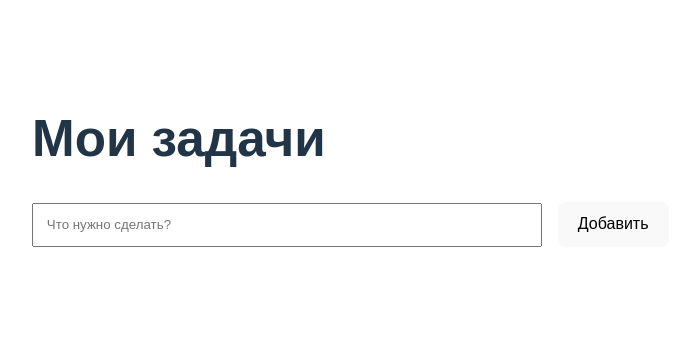
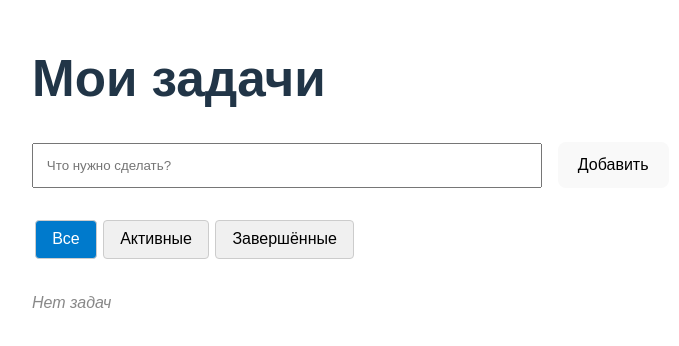
Before and after one commit to AlexBob98/react-redux-todo, a React (Vite) app: page / in a window 1280 px wide. Shown: the part 222-568 px from the top of the page, without its empty margins (8-687 px from the left). Built offline with nearby package versions, Linux system fonts and the light colour scheme.

Commit message:
add filter

```diff
--- a/src/App.tsx
+++ b/src/App.tsx
@@ -1,4 +1,5 @@
 import AddTodo from './components/AddTodo';
+import FilterButtons from './components/FilterButtons';
 import TodoList from './components/TodoList';
 
 function App() {
@@ -6,6 +7,7 @@ function App() {
     <div style={{ padding: '40px', fontFamily: 'Arial, sans-serif' }}>
       <h1>Мои задачи</h1>
       <AddTodo />
+      <FilterButtons />
       <TodoList />
     </div>
   );
--- a/src/app/store.ts
+++ b/src/app/store.ts
@@ -1,9 +1,11 @@
 import { configureStore } from '@reduxjs/toolkit';
 import todoReducer from '../features/todos/todoSlice';
+import filterReducer from '../features/todos/filterSlice';
 
 export const store = configureStore({
   reducer: {
     todos: todoReducer,
+    visibilityFilter: filterReducer,
   },
 });
 
--- /dev/null
+++ b/src/components/FilterButtons.tsx
@@ -0,0 +1,39 @@
+import { useDispatch, useSelector } from 'react-redux';
+import { setVisibilityFilter } from '../features/todos/filterSlice';
+import { RootState } from '../app/store';
+
+const filterButtons = [
+  { value: 'all', label: 'Все' },
+  { value: 'active', label: 'Активные' },
+  { value: 'completed', label: 'Завершённые' },
+] as const;
+
+function FilterButtons() {
+  const dispatch = useDispatch();
+  const activeFilter = useSelector((state: RootState) => state.visibilityFilter);
+
+  return (
+    <div style={{ marginBottom: '1.5rem' }}>
+      {filterButtons.map(({ value, label }) => (
+        <button
+          key={value}
+          type="button"
+          onClick={() => dispatch(setVisibilityFilter(value))}
+          style={{
+            padding: '0.6rem 1rem',
+            margin: '0 0.2rem',
+            border: '1px solid #ccc',
+            background: activeFilter === value ? '#007acc' : '#f0f0f0',
+            color: activeFilter === value ? 'white' : 'black',
+            cursor: 'pointer',
+            borderRadius: '4px',
+          }}
+        >
+          {label}
+        </button>
+      ))}
+    </div>
+  );
+}
+
+export default FilterButtons;
--- a/src/components/TodoList.tsx
+++ b/src/components/TodoList.tsx
@@ -1,14 +1,36 @@
 import { useSelector, useDispatch } from "react-redux";
-import { RootState } from '../app/store';
+import { RootState } from "../app/store";
 import { toggleTodo, deleteTodo } from "../features/todos/todoSlice";
 
 function TodoList() {
   const todos = useSelector((state: RootState) => state.todos.items);
+  const filter = useSelector((state: RootState) => state.visibilityFilter);
   const dispatch = useDispatch();
+
+const filteredTodos = todos.filter((todo) => {
+  switch (filter) {
+    case 'active':
+      return !todo.completed;
+    case 'completed':
+      return todo.completed;
+    case 'all':
+    default:
+      return true;
+  }
+});
 
   return (
     <ul style={{ listStyle: "none", padding: 0 }}>
-      {todos.map((todo) => (
+      {filteredTodos.length === 0 ? (
+        <li style={{ color: "#888", fontStyle: "italic", padding: "0.5rem 0" }}>
+          {filter === "all"
+            ? "Нет задач"
+            : filter === "active"
+            ? "Нет активных задач"
+            : "Нет завершённых задач"}
+        </li>
+      ) : (
+        filteredTodos.map((todo) => (
           <li
             key={todo.id}
             style={{
@@ -38,7 +60,8 @@ function TodoList() {
               Удалить
             </button>
           </li>
-      ))}
+        ))
+      )}
     </ul>
   );
 }
--- /dev/null
+++ b/src/features/todos/filterSlice.ts
@@ -0,0 +1,43 @@
+import { createSlice, PayloadAction } from "@reduxjs/toolkit";
+
+export type VisibilityFilter = "all" | "active" | "completed";
+
+const loadFilter = (): VisibilityFilter => {
+  try {
+    const saved = localStorage.getItem('visibilityFilter');
+    if (saved === null) return 'all';
+
+    const parsed = JSON.parse(saved);
+    if (parsed === 'all' || parsed === 'active' || parsed === 'completed') {
+      return parsed;
+    }
+    return 'all';
+  } catch (e) {
+    console.warn('Failed to load filter from localStorage', e);
+    return 'all';
+  }
+};
+
+const saveFilter = (filter: VisibilityFilter): void => {
+  try {
+    localStorage.setItem('visibilityFilter', JSON.stringify(filter));
+  } catch (e) {
+    console.warn('Failed to save filter to localStorage', e);
+  }
+};
+
+const initialState: VisibilityFilter = loadFilter();
+
+const filterSlice = createSlice({
+  name: "visibilityFilter",
+  initialState,
+  reducers: {
+    setVisibilityFilter: (state, action: PayloadAction<VisibilityFilter>) => {
+      const newFilter = action.payload;
+      saveFilter(newFilter);
+      return newFilter;
+    }},
+});
+
+export const { setVisibilityFilter } = filterSlice.actions;
+export default filterSlice.reducer;
```
Lines whose indentation alone changed are shown as unchanged.
